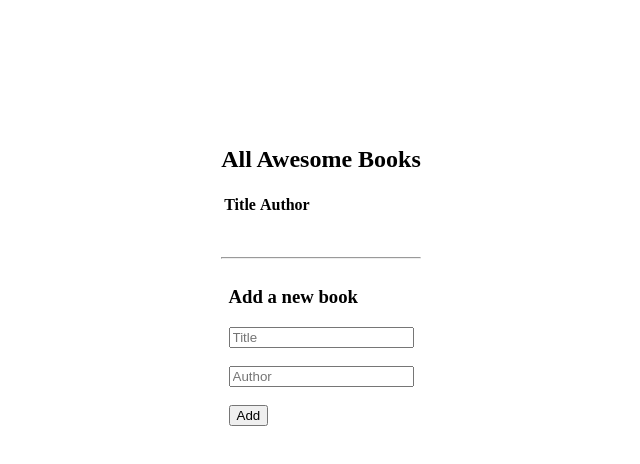
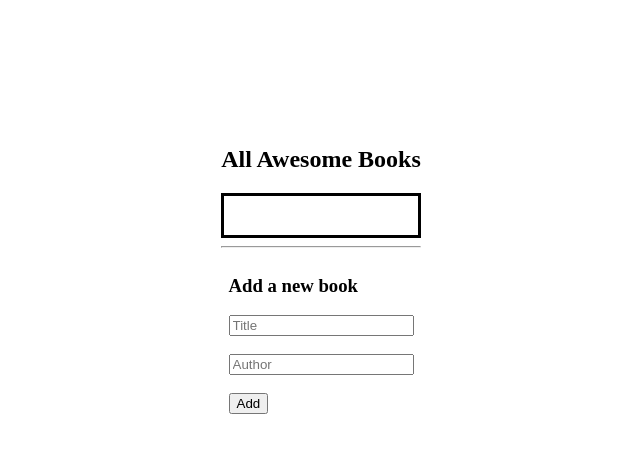
Before and after one commit to NurkaAmre/Awwsome-books, a website: page index.html in a window 1280 px wide. Shown: the whole page, without its empty margins (319-959 px from the left). Drawn offline with Linux system fonts and the light colour scheme.

Commit message:
removed table head and created showbook div and also styled the div with borderadded border to the

```diff
--- a/index.html
+++ b/index.html
@@ -12,16 +12,18 @@
 
         <section id="list">
           <h1>All Awesome Books</h1>
+          <div class="showBooks">
           <table>
-            <thead>
+            <!-- <thead>
               <tr>
                 <th class="ti1">Title</th>
                 <th class="ti2">Author</th>
                 <th> </th>
               </tr>
-            </thead>
+            </thead> -->
             <tbody id="book-list"></tbody>
           </table>
+          </div>
           <hr>
         </section>
 
--- a/style.css
+++ b/style.css
@@ -14,3 +14,7 @@ table {
   font-family: 'Times New Roman', Times, serif;
   margin-bottom: 20%;
 }
+
+.showBooks {
+  border-style: solid;
+}
```
